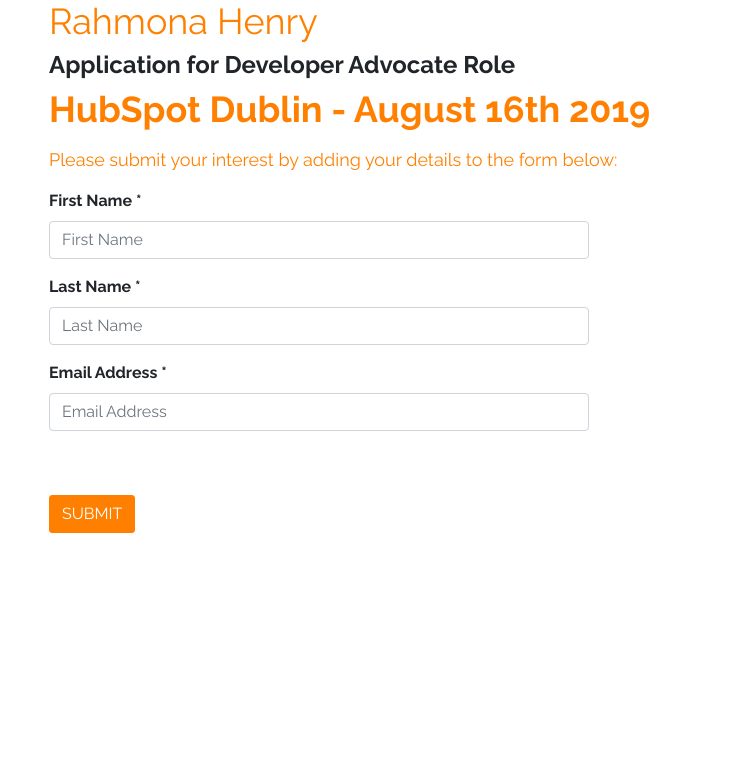
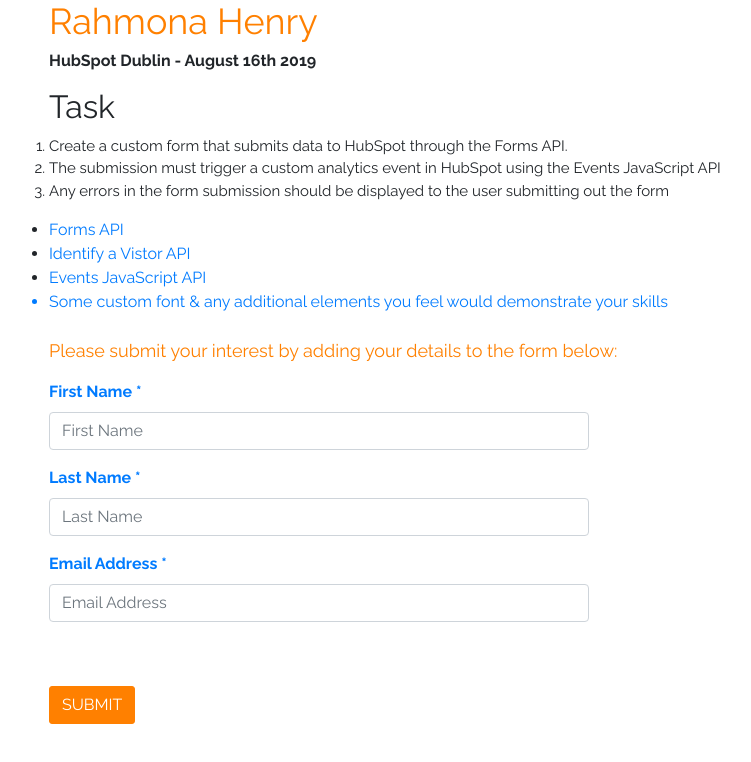
Before and after one commit to rahmona-henry/developer-advocate, a website: page client/index.html in a window 1280 px wide. Shown: the whole page, without its empty margins (36-787 px from the left). Drawn offline with nearby package versions, Linux system fonts and the light colour scheme.

```diff
--- a/client/index.html
+++ b/client/index.html
@@ -25,12 +25,37 @@
               <div class="col-md-9">
                 <!--Title & Description-->
                <h1>Rahmona Henry</h1>
-               <h4><b>Application for Developer Advocate Role</b></h4>
-               <h5><b>HubSpot Dublin - August 16th 2019</b></h5>
+               <!-- <h5>Application for Developer Advocate Role</h5> -->
+               <h6><b>HubSpot Dublin - August 16th 2019</b></h6>
              </div>
           </div>
         </div>
   </header>
+
+  <section>
+
+<!-- Task Section-->
+    <div class="container">
+      <div class="row">
+        <div class="col-md-9">
+          <div class="section-title">
+            <h2>Task</h2>
+            <ol>
+              <li>Create a custom form that submits data to HubSpot through the Forms API.</a></li>
+              <li>The submission must trigger a custom analytics event in HubSpot using the Events JavaScript API</li>
+              <li>Any errors in the form submission should be displayed to the user submitting out the form</li>
+          </ol>
+          <ul>
+            <li><a href="https://developers.hubspot.com/docs/methods/forms/submit_form_v3"> Forms API</a></li>
+            <li><a href="https://developers.hubspot.com/docs/methods/tracking_code_api/identify_visitor"> Identify a Vistor API </li>
+            <li><a href="https://developers.hubspot.com/docs/methods/tracking_code_api/javascript_events_api"> Events JavaScript API</li>
+            <li>Some custom font & any additional elements you feel would demonstrate your skills</li>
+          </ul>
+         </div>
+       </div>
+      </div>
+    </div>
+</section>
 
   <!-- Form Instructions-->
        <div class="container">
```
